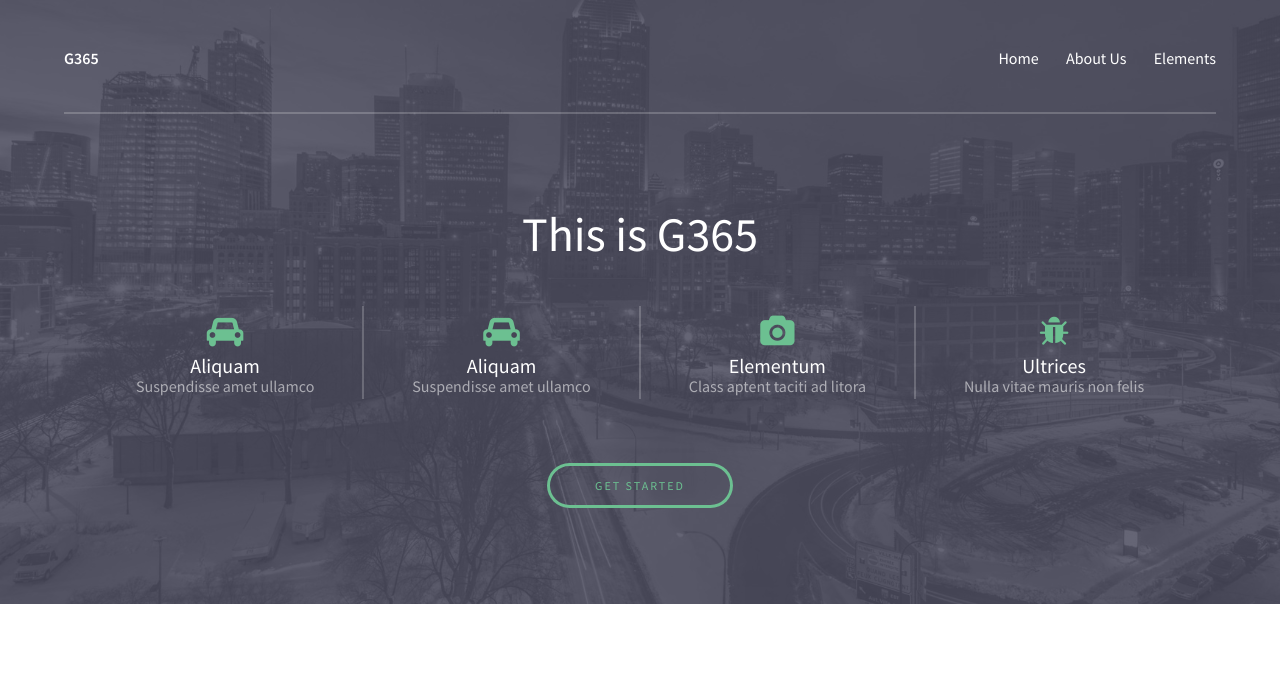
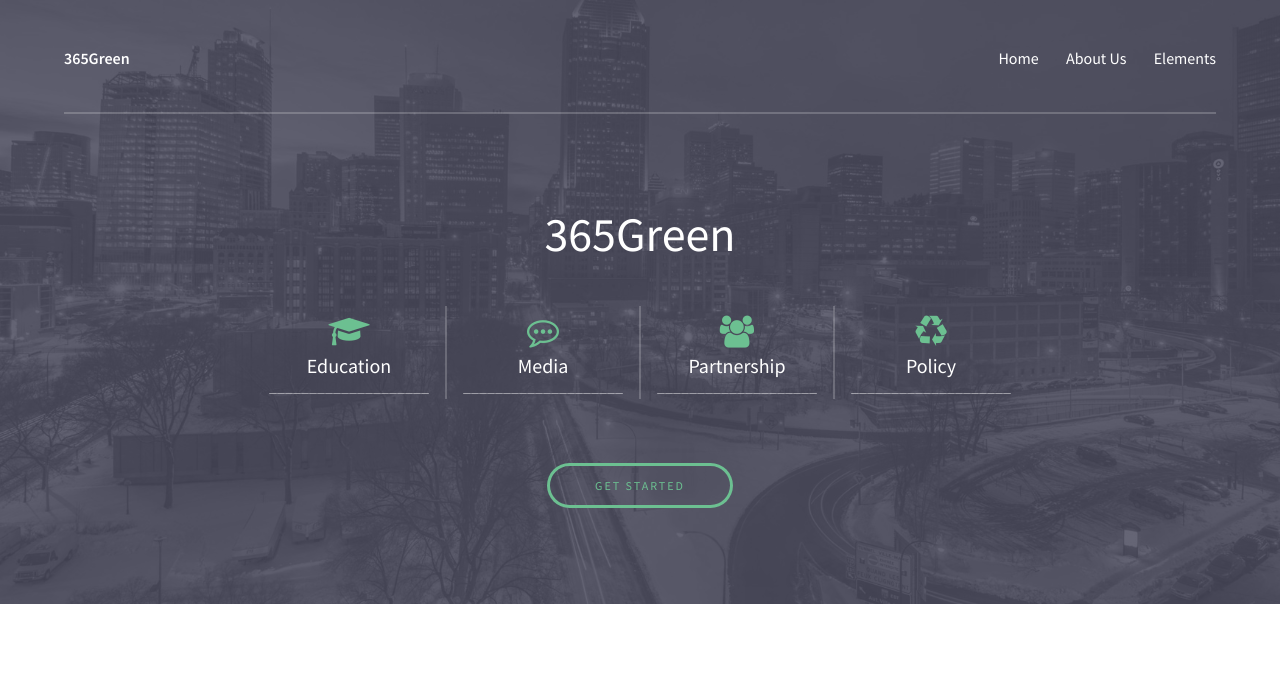
Before and after one commit to ThreeSixFiveGreen/ThreeSixFiveGreen.github.io, a plain HTML site: page index.html in a window 1280 px wide. Shown: the top 678 px of the page. Drawn offline with Linux system fonts and the light colour scheme.

Commit message:
Home Page

```diff
--- a/assets/css/main.css
+++ b/assets/css/main.css
@@ -2982,7 +2982,7 @@
 
 			#banner .flex div {
 				border-right: 2px solid rgba(255, 255, 255, 0.2);
-				padding: 0 8em;
+				padding: 0 3em;
 			}
 
 				#banner .flex div:last-child {
@@ -3009,7 +3009,7 @@
 		@media screen and (max-width: 1680px) {
 
 			#banner .flex div {
-				padding: 0 6em;
+				padding: 0 3em;
 			}
 
 		}
@@ -3033,7 +3033,7 @@
 				}
 
 				#banner .flex div {
-					padding: 0 3em;
+					padding: 0 1em;
 				}
 
 		}
@@ -3059,7 +3059,7 @@
 
 				#banner .flex div {
 					font-size: .85em;
-					padding: 0 1.5em;
+					padding: 0 .5em;
 				}
 
 		}
@@ -3092,7 +3092,7 @@
 
 					#banner .flex div {
 						font-size: .85em;
-						padding: 0;
+						padding: 1em;
 						border: none;
 						margin-bottom: 1em;
 					}
--- a/index.html
+++ b/index.html
@@ -16,7 +16,7 @@
 		<!-- Header -->
 			<header id="header">
 				<div class="inner">
-					<a href="index.html" class="logo"><strong>G365</strong></a>
+					<a href="index.html" class="logo"><strong>365Green</strong></a>
 					<nav id="nav">
 						<a href="index.html">Home</a>
 						<a href="generic.html">About Us</a>
@@ -30,31 +30,31 @@
 			<section id="banner">
 				<div class="inner">
 					<header>
-						<h1>This is G365</h1>
+						<h1>365Green</h1>
 					</header>
 
 					<div class="flex ">
 
 						<div>
-							<span class="icon fa-car"></span>
-							<h3>Aliquam</h3>
-							<p>Suspendisse amet ullamco</p>
+							<span class="icon fa-graduation-cap"></span>
+							<h3>Education</h3>
+							<p>____________________</p>
 						</div>
 						<div>
-							<span class="icon fa-car"></span>
-							<h3>Aliquam</h3>
-							<p>Suspendisse amet ullamco</p>
+							<span class="icon fa-commenting-o"></span>
+							<h3>Media</h3>
+							<p>____________________</p>
 						</div>
 						<div>
-							<span class="icon fa-camera"></span>
-							<h3>Elementum</h3>
-							<p>Class aptent taciti ad litora</p>
+							<span class="icon fa-users"></span>
+							<h3>Partnership</h3>
+							<p>____________________</p>
 						</div>
 
 						<div>
-							<span class="icon fa-bug"></span>
-							<h3>Ultrices</h3>
-							<p>Nulla vitae mauris non felis</p>
+							<span class="icon fa-recycle"></span>
+							<h3>Policy</h3>
+							<p>____________________</p>
 						</div>
 
 					</div>
```
Also changed, not shown: generic.html (+3 -3 lines), images/-1802415451088102857.jpg (added), images/Amy_Diedrich.JPG (added), images/Nate_Twardock.jpg (added).
